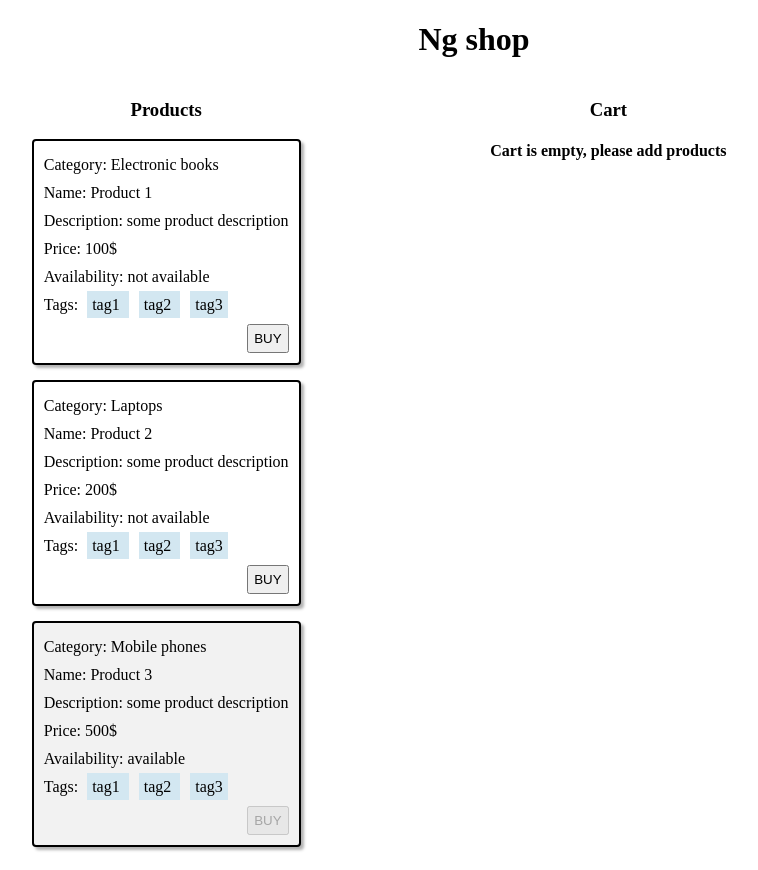
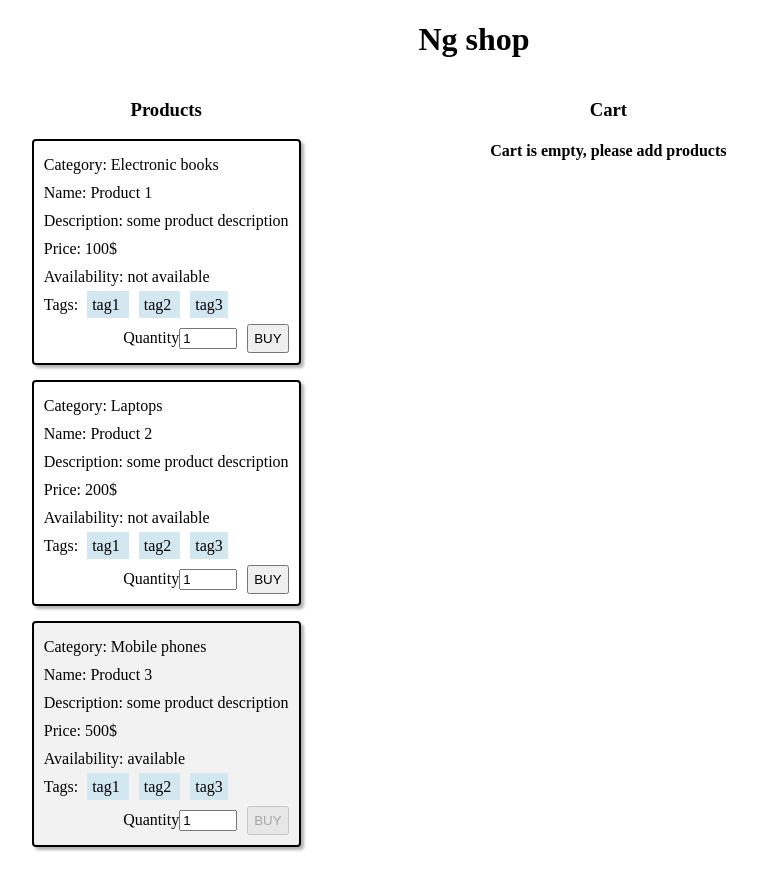
Before and after one commit to verus774/ng-shop, an Angular app: page / in a window 1280 px wide. Shown: the whole page, without its empty margins (166-924 px from the left). Built offline with nearby package versions, Linux system fonts and the light colour scheme.

Commit message:
add choosing quantity from product card

```diff
--- a/src/app/products/components/product-list/product-list.component.ts
+++ b/src/app/products/components/product-list/product-list.component.ts
@@ -22,9 +22,11 @@ export class ProductListComponent implements OnInit {
     this.products$ = this.productsService.getProducts();
   }
 
-  onBuyProduct(product: ProductModel): void {
-    const {id, name, price} = product;
-    this.cartService.addItem(new CartItemModel(id, name, price));
+  onBuyProduct(evt): void {
+    const {id, name, price} = evt.product;
+    const {quantity} = evt;
+
+    this.cartService.addItem(new CartItemModel(id, name, price, quantity));
   }
 
 }
--- a/src/app/products/components/product/product.component.css
+++ b/src/app/products/components/product/product.component.css
@@ -34,3 +34,12 @@ p {
 .not-available {
   background-color: #f2f2f2;
 }
+
+.buy-controls {
+  align-self: flex-end;
+}
+
+input[type=number]{
+  width: 50px;
+  margin-right: 10px;
+}
--- a/src/app/products/components/product/product.component.html
+++ b/src/app/products/components/product/product.component.html
@@ -12,5 +12,9 @@
     </span>
   </p>
 
-  <button [disabled]="!product.isAvailable" (click)="onBuyProduct(product)" class="buy-btn">Buy</button>
+  <div class="buy-controls">
+    <label for="quantity">Quantity</label>
+    <input id="quantity" type="number" [(ngModel)]="quantity">
+    <button [disabled]="!product.isAvailable" (click)="onBuyProduct(product, quantity)" class="buy-btn">Buy</button>
+  </div>
 </div>
--- a/src/app/products/components/product/product.component.ts
+++ b/src/app/products/components/product/product.component.ts
@@ -10,9 +10,12 @@ import {ProductModel} from '../../models/product.model';
 })
 export class ProductComponent {
   @Input() product: ProductModel;
-  @Output() private buyProduct = new EventEmitter<ProductModel>();
+  @Output() private buyProduct = new EventEmitter();
 
-  onBuyProduct(product: ProductModel): void {
-    this.buyProduct.emit(product);
+  quantity = 1;
+
+  onBuyProduct(product: ProductModel, quantity: number): void {
+    this.buyProduct.emit({product, quantity});
+    this.quantity = 1;
   }
 }
--- a/src/app/products/products.module.ts
+++ b/src/app/products/products.module.ts
@@ -1,5 +1,6 @@
 import {NgModule} from '@angular/core';
 import {CommonModule} from '@angular/common';
+import {FormsModule} from '@angular/forms';
 
 import {ProductComponent} from './components/product/product.component';
 import {ProductListComponent} from './components/product-list/product-list.component';
@@ -12,6 +13,7 @@ import {SharedModule} from '../shared/shared.module';
   ],
   imports: [
     CommonModule,
+    FormsModule,
     SharedModule,
   ],
   exports: [
```
